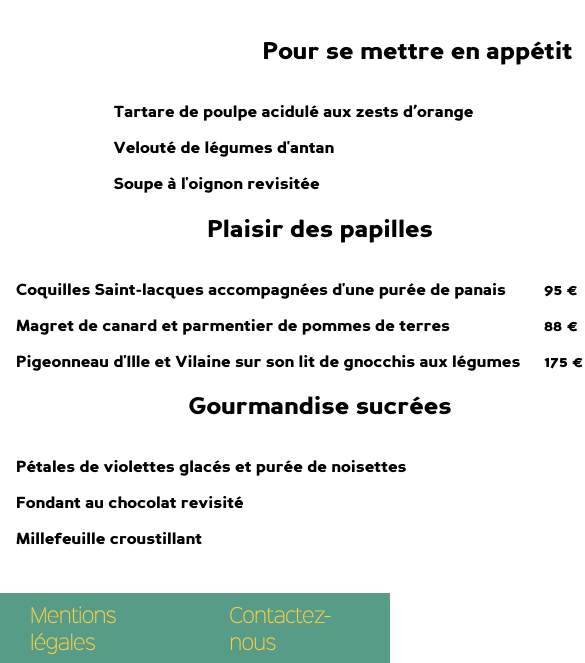
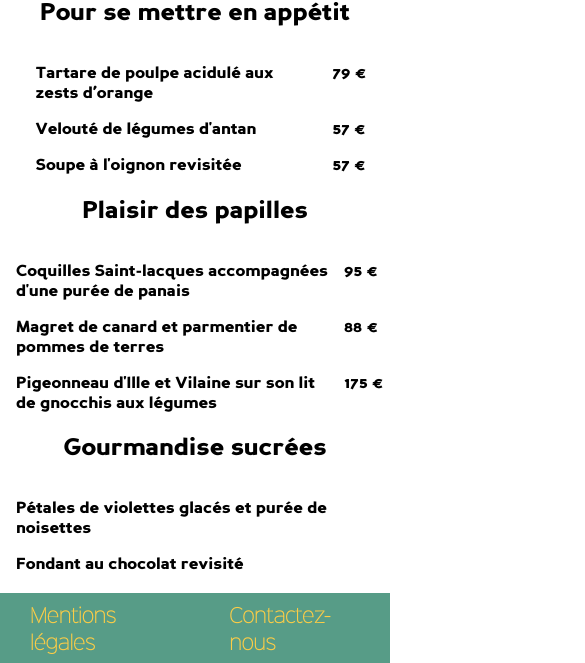
Before and after one commit to michelre/jeansebastien-p3, a website: page menu2.html in a window 390 px wide. Shown: the part 181-844 px from the top of the page, 585 px wide, since content can reach past the window. Drawn offline with nearby package versions, Linux system fonts and the light colour scheme; files that its build step writes are made by us from their sources; files whose address does not match are found by name.

Commit message:
code mobile

```diff
--- a/sass/main.scss
+++ b/sass/main.scss
@@ -76,7 +76,7 @@
             .menu {
                 display: flex;
                 justify-content: center;
-                width: 25em;
+                width: 45%;
                 height: 30em;
                 /*background-color: $color_fond_1;*/
                 box-shadow: 1px 1px 12px grey;
@@ -129,7 +129,6 @@
     }
 
     .parti_menu {
-        width: 40em;
         display: flex;
         flex-direction: column;
         max-width: 700px;
@@ -174,6 +173,10 @@
     /* DEVELOPPEMENT MOBILE*/
 
     @media screen and (max-width: 1024px) {
+        .container {
+            width: 90%;
+            margin: auto;
+        }
         .menus {
             .ligne {
                 flex-wrap: wrap;
```
Also changed, not shown: style.css, 1 other file.
